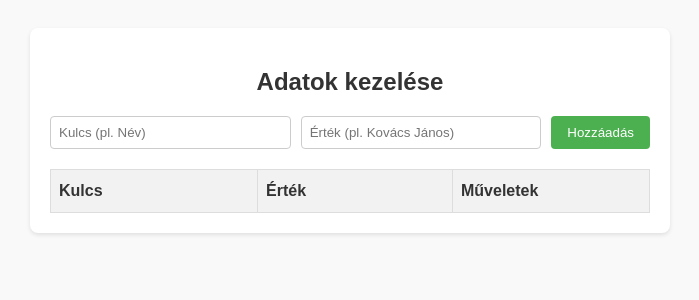
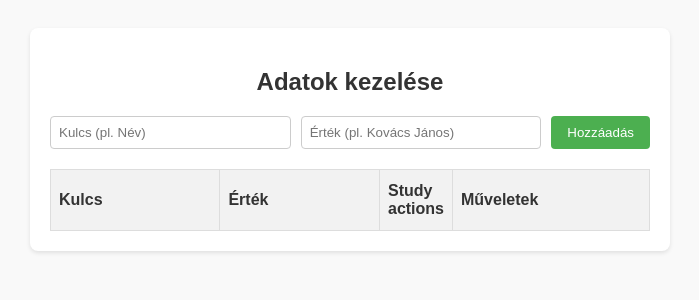
Before and after one commit to bodonyidd/word-card, a Python web app: template templates/show_cards.html in a window 1280 px wide. Shown: the top 300 px of the page, without its empty margins (290-989 px from the left). Run offline with Jinja, Linux system fonts and the light colour scheme; the template is opened without the code that fills it, so the values that code supplies are empty.

Commit message:
Add 'Study actions' column to show_cards.html

```diff
--- a/templates/show_cards.html
+++ b/templates/show_cards.html
@@ -114,6 +114,7 @@
             <tr>
                 <th>Kulcs</th>
                 <th>Érték</th>
+                <th style="width: 50px;">Study actions</th>
                 <th style="width: 180px;">Műveletek</th>
             </tr>
         </thead>
```
